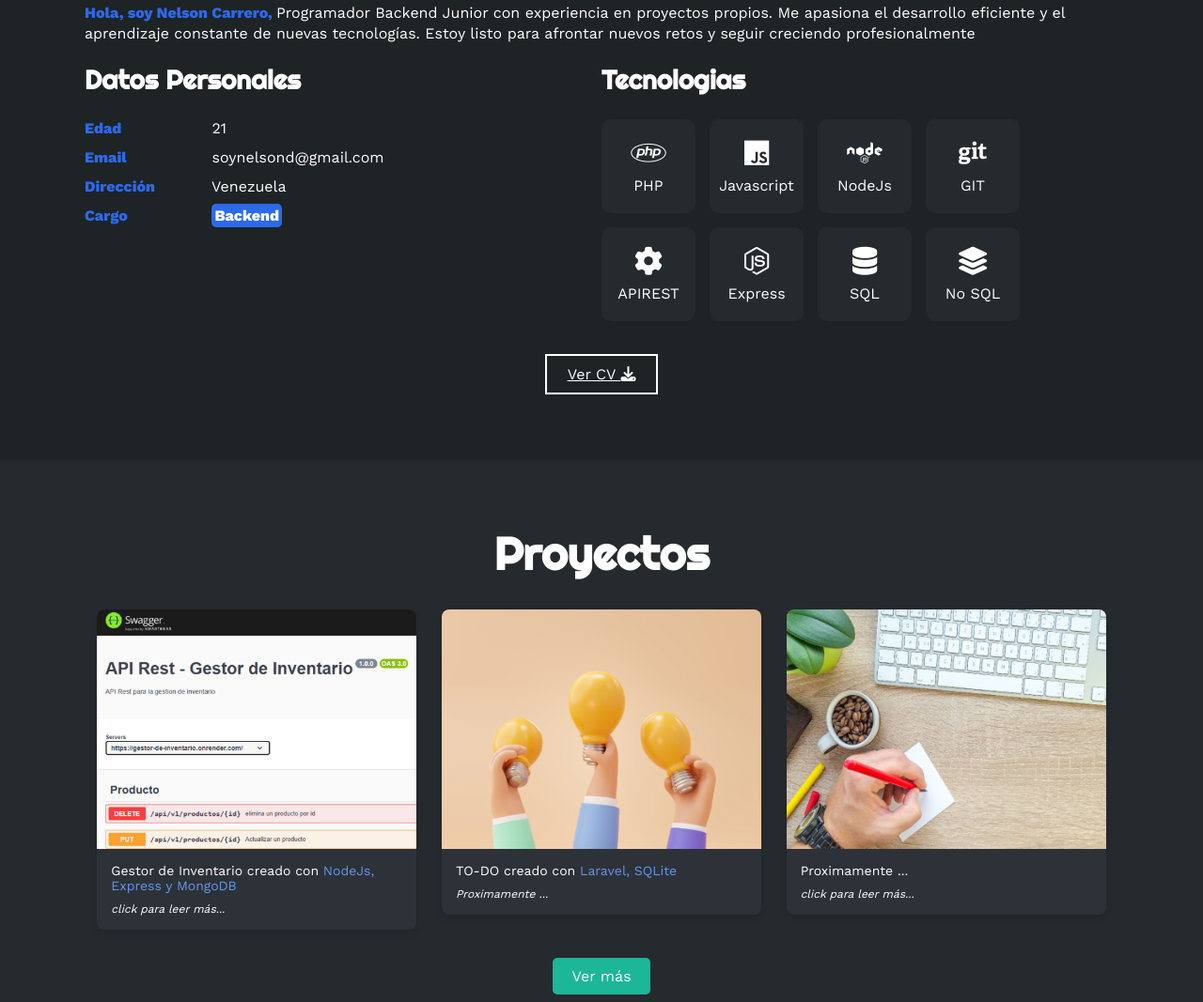
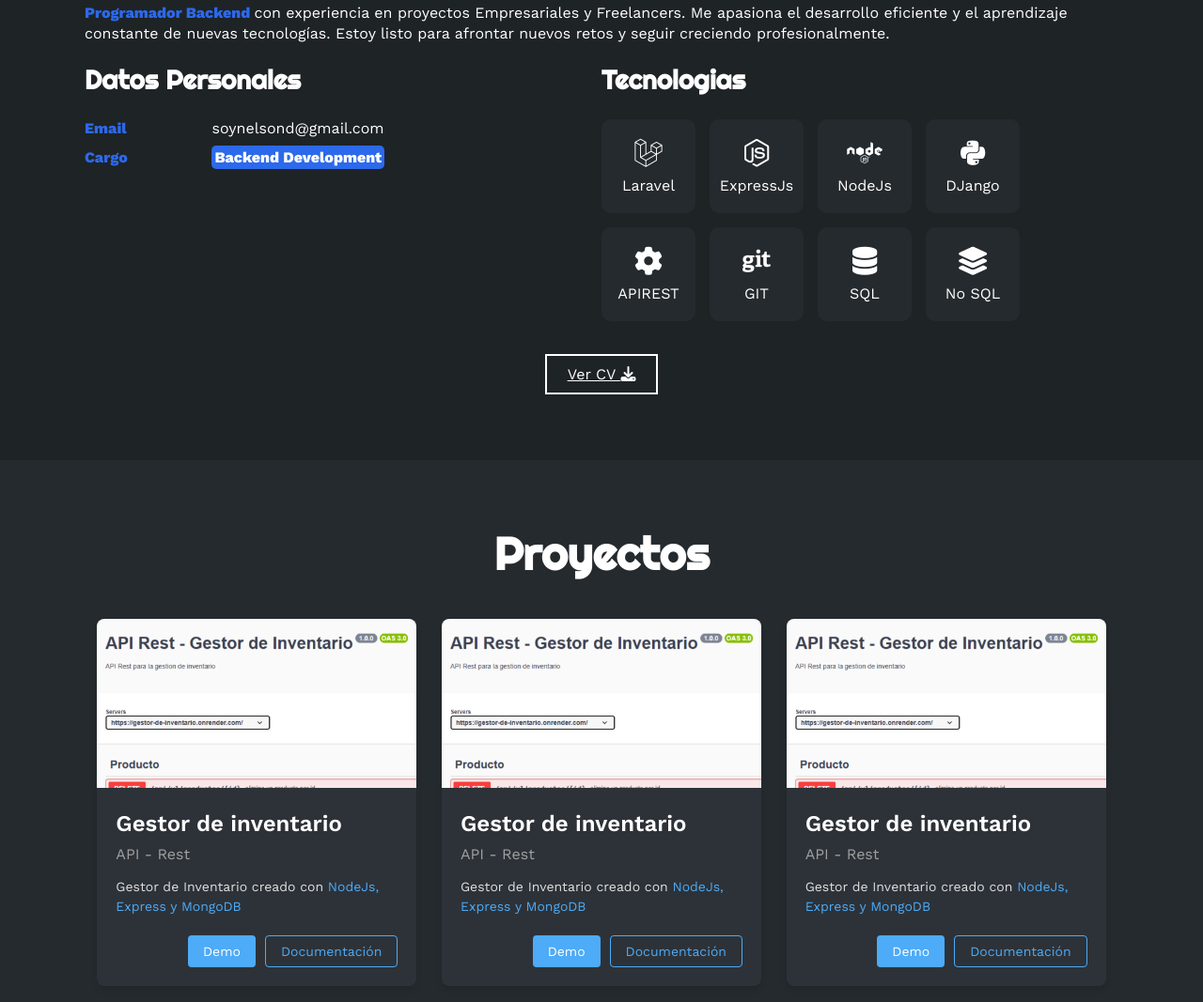
Before and after one commit to Daheid/Portafolio, a plain HTML site: page index.html in a window 1280 px wide. Shown: the part 946-2013 px from the top of the page at 94% size. Drawn offline with nearby package versions, Linux system fonts and the light colour scheme; some packages are replaced by stand-ins of ours; a script that the page names is missing.

Commit message:
Portfolio V1.0.0

```diff
--- a/estilo.css
+++ b/estilo.css
@@ -583,20 +583,7 @@
   font-size: 12px;
   font-style: italic;
 }
-#verMasBtn {
-  display: block;
-  margin: 20px auto;
-  padding: 10px 20px;
-  background-color: #1cb698;
-  color: #fff;
-  border: none;
-  border-radius: 5px;
-  cursor: pointer;
-  font-size: 16px;
-}
-#verMasBtn:hover {
-  background-color: #159a80;
-}
+
 /* SECCION CONTACTO */
 .contacto {
   background-image: url(img/contact_bg.png);
@@ -809,3 +796,117 @@
     margin: 10px;
   }
 }
+
+/*Tarjetas De Proyectos*/
+.proyecto-card {
+  position: relative;
+  max-width: 340px;
+  background-color: #2d3238;
+  border-radius: 8px;
+  overflow: hidden;
+  box-shadow: 0 4px 6px rgba(0, 0, 0, 0.1);
+  font-family: "Segoe UI", Roboto, sans-serif;
+  color: #ffffff;
+  cursor: pointer;
+  transition: transform 0.3s ease;
+  margin-top: 20px;
+  display: none;
+}
+
+.proyecto-card:hover {
+  transform: translateY(-5px);
+}
+
+.project-image {
+  width: 100%;
+  height: 180px;
+  object-fit: cover;
+}
+
+.project-content {
+  padding: 20px;
+}
+
+.project-title {
+  font-size: 24px;
+  font-weight: 600;
+  margin-bottom: 8px;
+  line-height: 1.2;
+}
+
+.project-subtitle {
+  font-size: 16px;
+  color: #a0a0a0;
+  margin-bottom: 15px;
+}
+
+.project-description {
+  font-size: 14px;
+  line-height: 1.5;
+  margin-bottom: 20px;
+  color: #e0e0e0;
+}
+
+.tech-tags {
+  color: #4dabf7;
+  font-weight: 500;
+}
+
+.project-actions {
+  display: flex;
+  gap: 10px;
+  justify-content: flex-end;
+}
+
+.action-btn {
+  padding: 8px 16px;
+  border-radius: 4px;
+  font-size: 14px;
+  font-weight: 500;
+  cursor: pointer;
+  transition: all 0.2s ease;
+  border: none;
+}
+
+.demo-btn {
+  background-color: #4dabf7;
+  color: white;
+}
+
+.demo-btn:hover {
+  background-color: #228be6;
+}
+
+.docs-btn {
+  background-color: transparent;
+  color: #4dabf7;
+  border: 1px solid #4dabf7;
+}
+
+.docs-btn:hover {
+  background-color: rgba(77, 171, 247, 0.1);
+}
+
+.proyecto-card.mostrar {
+  display: block;
+  /* O usa flex/grid según tu layout */
+  opacity: 1;
+  transform: translateY(0);
+  transition: opacity 0.3s ease, transform 0.3s ease;
+}
+
+#verMasBtn {
+  display: block;
+  margin: 20px auto;
+  padding: 10px 20px;
+  font-size: 16px;
+  cursor: pointer;
+  background-color: #4caf50;
+  color: white;
+  border: none;
+  border-radius: 4px;
+}
+
+#verMasBtn:hover {
+  background-color: #45a049;
+}
--- a/index.html
+++ b/index.html
@@ -33,7 +33,7 @@
             <li>
               <a href="#curriculum" onclick="seleccionar()">CURRICULUM</a>
             </li>
-            <li><a href="#skills" onclick="seleccionar()">SKILLS</a></li>
+            <!-- <li><a href="#skills" onclick="seleccionar()">SKILLS</a></li> -->
             <!---<li><a href="#contacto" onclick="seleccionar()">CONTACTO</a></li>--->
           </ul>
         </nav>
@@ -60,6 +60,11 @@
             target="_blank"
             ><i class="fa-brands fa-linkedin-in"></i
           ></a>
+          <a
+            href="https://api.whatsapp.com/send?phone=584125256068"
+            target="_blank"
+            ><i class="fa-brands fa-whatsapp"></i
+          ></a>
         </div>
       </div>
     </section>
@@ -69,10 +74,10 @@
       <div class="contenido-seccion">
         <h2>Sobre Mí</h2>
         <p>
-          <span>Hola, soy Nelson Carrero, </span>Programador Backend Junior con
-          experiencia en proyectos propios. Me apasiona el desarrollo eficiente
-          y el aprendizaje constante de nuevas tecnologías. Estoy listo para
-          afrontar nuevos retos y seguir creciendo profesionalmente
+          <span>Programador Backend </span>con experiencia en proyectos
+          Empresariales y Freelancers. Me apasiona el desarrollo eficiente y el
+          aprendizaje constante de nuevas tecnologías. Estoy listo para afrontar
+          nuevos retos y seguir creciendo profesionalmente.
         </p>
 
         <div class="fila">
@@ -81,51 +86,43 @@
             <h3>Datos Personales</h3>
             <ul>
               <li>
-                <strong>Edad</strong>
-                21
-              </li>
-              <li>
                 <strong>Email</strong>
                 soynelsond@gmail.com
               </li>
               <li>
-                <strong>Dirección</strong>
-                Venezuela
-              </li>
-              <li>
                 <strong>Cargo</strong>
-                <span>Backend</span>
+                <span>Backend Development</span>
               </li>
             </ul>
           </div>
 
-          <!-- intereses -->
+          <!-- tecnologias -->
           <div class="col">
             <h3>Tecnologias</h3>
             <div class="contenedor-intereses">
               <div class="interes">
-                <i class="fa-brands fa-php"></i>
-                <span>PHP</span>
+                <i class="fa-brands fa-laravel"></i>
+                <span>Laravel</span>
               </div>
               <div class="interes">
-                <i class="fa-brands fa-js"></i>
-                <span>Javascript</span>
+                <i class="fa-brands fa-node-js"></i>
+                <span>ExpressJs</span>
               </div>
               <div class="interes">
                 <i class="fa-brands fa-node"></i>
                 <span>NodeJs</span>
               </div>
               <div class="interes">
-                <i class="fa-brands fa-git"></i>
-                <span>GIT</span>
+                <i class="fa-brands fa-python"></i>
+                <span>DJango</span>
               </div>
               <div class="interes">
                 <i class="fa-solid fa-gear"></i>
                 <span>APIREST</span>
               </div>
               <div class="interes">
-                <i class="fa-brands fa-node-js"></i>
-                <span>Express</span>
+                <i class="fa-brands fa-git"></i>
+                <span>GIT</span>
               </div>
               <div class="interes">
                 <i class="fa-solid fa-database"></i>
@@ -153,63 +150,142 @@
         <h2>Proyectos</h2>
         <div class="galeria">
           <!---Proyecto 1-->
-          <div class="proyecto" id="openModalBtn">
-            <img src="img/aaaa.png" alt="APIREST - Gestor de inventario" />
-            <div class="overlay">
-              <h3>Gestor de inventario</h3>
-              <p>API - Rest</p>
+          <div class="proyecto-card" id="openModalBtn2">
+            <div class="image-container">
+              <img
+                src="img/aaaa.png"
+                alt="APIREST - Gestor de inventario"
+                class="project-image"
+              />
             </div>
-            <div class="contenido">
-              <p>
+            <div class="project-content">
+              <h3 class="project-title">Gestor de inventario</h3>
+              <p class="project-subtitle">API - Rest</p>
+              <p class="project-description">
                 Gestor de Inventario creado con
-                <span class="tecnologias">NodeJs, Express y MongoDB</span>
+                <span class="tech-tags">NodeJs, Express y MongoDB</span>
               </p>
-              <span class="leer-mas">click para leer más...</span>
+              <div class="project-actions">
+                <button class="action-btn demo-btn">Demo</button>
+                <button class="action-btn docs-btn">Documentación</button>
+              </div>
+            </div>
+          </div>
+          <!---Proyecto 2-->
+          <div class="proyecto-card" id="openModalBtn2">
+            <div class="image-container">
+              <img
+                src="img/aaaa.png"
+                alt="APIREST - Gestor de inventario"
+                class="project-image"
+              />
+            </div>
+            <div class="project-content">
+              <h3 class="project-title">Gestor de inventario</h3>
+              <p class="project-subtitle">API - Rest</p>
+              <p class="project-description">
+                Gestor de Inventario creado con
+                <span class="tech-tags">NodeJs, Express y MongoDB</span>
+              </p>
+              <div class="project-actions">
+                <button class="action-btn demo-btn">Demo</button>
+                <button class="action-btn docs-btn">Documentación</button>
+              </div>
+            </div>
+          </div>
+          <!--  Proyecto 3 -->
+          <div class="proyecto-card" id="openModalBtn2">
+            <div class="image-container">
+              <img
+                src="img/aaaa.png"
+                alt="APIREST - Gestor de inventario"
+                class="project-image"
+              />
+            </div>
+            <div class="project-content">
+              <h3 class="project-title">Gestor de inventario</h3>
+              <p class="project-subtitle">API - Rest</p>
+              <p class="project-description">
+                Gestor de Inventario creado con
+                <span class="tech-tags">NodeJs, Express y MongoDB</span>
+              </p>
+              <div class="project-actions">
+                <button class="action-btn demo-btn">Demo</button>
+                <button class="action-btn docs-btn">Documentación</button>
+              </div>
             </div>
           </div>
 
-          <!---Proyecto 2-->
-          <div class="proyecto" id="openModalBtn2">
-            <img src="img/p2.jpg" alt="Task Traker" />
-            <div class="overlay">
-              <h3>Task Traker</h3>
-              <p>API - Rest</p>
+          <!-- proyecto 4 -->
+          <div class="proyecto-card" id="openModalBtn2">
+            <div class="image-container">
+              <img
+                src="img/aaaa.png"
+                alt="APIREST - Gestor de inventario"
+                class="project-image"
+              />
             </div>
-            <div class="contenido">
-              <p>
-                TO-DO creado con
-                <span class="tecnologias">Laravel, SQLite</span>
+            <div class="project-content">
+              <h3 class="project-title">Gestor de inventario</h3>
+              <p class="project-subtitle">API - Rest</p>
+              <p class="project-description">
+                Gestor de Inventario creado con
+                <span class="tech-tags">NodeJs, Express y MongoDB</span>
               </p>
-              <span class="leer-mas">Proximamente ...</span>
+              <div class="project-actions">
+                <button class="action-btn demo-btn">Demo</button>
+                <button class="action-btn docs-btn">Documentación</button>
+              </div>
             </div>
           </div>
 
-          <!-- Repite la estructura para los proyectos 3-9 -->
-          <!-- Ejemplo para el Proyecto 3 -->
-          <div class="proyecto" id="openModalBtn3">
-            <img src="img/p3.jpg" alt="Mango Rifas" />
-            <div class="overlay">
-              <h3>Mango Rifas</h3>
-              <p>Api - Rest</p>
+          <!-- proyecto 5 -->
+          <div class="proyecto-card" id="openModalBtn2">
+            <div class="image-container">
+              <img
+                src="img/aaaa.png"
+                alt="APIREST - Gestor de inventario"
+                class="project-image"
+              />
             </div>
-            <div class="contenido">
-              <p>Proximamente ...</p>
-              <span class="leer-mas">click para leer más...</span>
+            <div class="project-content">
+              <h3 class="project-title">Gestor de inventario</h3>
+              <p class="project-subtitle">API - Rest</p>
+              <p class="project-description">
+                Gestor de Inventario creado con
+                <span class="tech-tags">NodeJs, Express y MongoDB</span>
+              </p>
+              <div class="project-actions">
+                <button class="action-btn demo-btn">Demo</button>
+                <button class="action-btn docs-btn">Documentación</button>
+              </div>
             </div>
           </div>
 
-          <!-- Añade los proyectos 4-9 siguiendo la misma estructura -->
-          <div class="proyecto">
-            <img src="img/p3.jpg" alt="Diseño Creativo - Fotografía" />
-            <div class="overlay">
-              <h3>FinanNow</h3>
-              <p>PWA</p>
+          <!-- proyecto 6 -->
+          <div class="proyecto-card" id="openModalBtn2">
+            <div class="image-container">
+              <img
+                src="img/aaaa.png"
+                alt="APIREST - Gestor de inventario"
+                class="project-image"
+              />
             </div>
-            <div class="contenido">
-              <p>Proximamente ...</p>
-              <span class="leer-mas">click para leer más...</span>
+            <div class="project-content">
+              <h3 class="project-title">Gestor de inventario</h3>
+              <p class="project-subtitle">API - Rest</p>
+              <p class="project-description">
+                Gestor de Inventario creado con
+                <span class="tech-tags">NodeJs, Express y MongoDB</span>
+              </p>
+              <div class="project-actions">
+                <button class="action-btn demo-btn">Demo</button>
+                <button class="action-btn docs-btn">Documentación</button>
+              </div>
             </div>
           </div>
+
+          <!-- Fin de los Proyecto  -->
         </div>
         <button id="verMasBtn">Ver más</button>
       </div>
@@ -225,7 +301,6 @@
             <div class="item izq">
               <h4>TSU Informatica</h4>
               <span class="casa">IUTA</span>
-              <span class="fecha">2022 - 2024</span>
               <p>Graduado en TSU en informatica.</p>
               <div class="conectori">
                 <div class="circuloi"></div>
@@ -234,7 +309,6 @@
             <div class="item izq">
               <h4>Programacion Backend</h4>
               <span class="casa">Documentacion</span>
-              <span class="fecha">2022 - 2024</span>
               <p>
                 Estudios en programacion Backend de forma autodidacta y
                 experimentando con proyectos personales.
@@ -244,10 +318,9 @@
               </div>
             </div>
             <div class="item izq">
-              <h4>Ingenieria en computacion</h4>
+              <h4>Ingenieria en Sistemas</h4>
               <span class="casa">UNA - Universidad Nacional Abierta </span>
-              <span class="fecha">2024 - Actualmente</span>
-              <p>Actualmente estudiando Ingenieria en Sistemas.</p>
+              <p>Actualmente cursando Ingenieria en Sistemas.</p>
               <div class="conectori">
                 <div class="circuloi"></div>
               </div>
@@ -256,149 +329,77 @@
 
           <div class="col derecha">
             <h3>Experiencia de trabajo</h3>
+            <!---Experiencia 1-->
             <div class="item der">
               <h4>Backend en PHP</h4>
               <span class="casa">Biblioteca Virtual de Aragua </span>
-              <span class="fecha">2023 - 2023</span>
               <p>
                 Desarrollador Backend con
-                <span style="color: cornflowerblue">PHP navito y MySQL</span> en
+                <span style="color: cornflowerblue">PHP nativo y MySQL</span> en
                 proyecto web para mejorar y optimizar los tiempos de atencion al
-                cliente en la Biblioteca donde desarrolle una logica de trabajo
+                cliente en la Biblioteca Con algoritmos de logica de trabajo
                 completa.
               </p>
               <div class="conectord">
                 <div class="circulod"></div>
               </div>
             </div>
+
+            <!---Experiencia 2-->
             <div class="item der">
               <h4>Backend en Laravel</h4>
-              <span class="casa">Mangorifas.com</span>
-              <span class="fecha">2024 - 2024</span>
+              <span class="casa">Mangorifas</span>
               <p>
-                Desarrollador backend en proyecto web para la venta de rifas.
+                Desarrollador backend en proyecto para la venta de rifas.
                 Desarrollado con las tecnologias:
                 <span style="color: cornflowerblue"
-                  >javascript, php, Laravel, MySQL y JSON</span
+                  >javascript, Laravel, MongoDB</span
                 >
               </p>
               <div class="conectord">
                 <div class="circulod"></div>
               </div>
             </div>
+
+            <!---Experiencia 3-->
             <div class="item der">
-              <h4>Backend en NodeJS</h4>
-              <span class="casa">FinanNow</span>
-              <span class="fecha">2024 - 2024</span>
+              <h4>Backend en Laravel</h4>
+              <span class="casa">INTEC C.A</span>
               <p>
-                Desarrollador fullstack en proyecto web para la gestion de
-                finanzas personales. Desarrollado con tecnologias como
+                Desarrollador Backend en proyecto para la gestion de procesos
+                internos de la empresa. Desarrollado con tecnologias como
                 <span style="color: cornflowerblue"
-                  >Nodejs, Expressjs, MongoDB,IndexeDB y PWA.</span
+                  >Laravel, Livewire, MySQL y SQLServer.</span
                 >
               </p>
               <div class="conectord">
                 <div class="circulod"></div>
               </div>
             </div>
+            <!---Experiencia 3-->
             <div class="item der">
-              <h4>Backend en Laravel</h4>
-              <span class="casa">INTEC C.A</span>
-              <span class="fecha">2024 - 2025</span>
+              <h4>Backend Developer</h4>
+              <span class="casa">Markdebrand, LLC</span>
               <p>
-                Desarrollador Backend en proyecto para la gestion de procesos
-                internos de la empresa. Desarrollado con tecnologias como
-                <span style="color: cornflowerblue">Laravel Y SQLServer.</span>
+                Desarrollo en proyectos empresariales para la gestion y comercio
+                de recursos y gasolina. Desarrollados con tecnologias como
+                <span style="color: cornflowerblue"
+                  >Nodejs, Expressjs, MongoDB, Laravel, PosgresSQL,
+                  MongoDb.</span
+                >
               </p>
               <div class="conectord">
                 <div class="circulod"></div>
               </div>
             </div>
+
+            <!---fin de experiencias-->
           </div>
         </div>
       </div>
     </section>
 
-    <!-- SECCION SKILLS -->
-    <section class="skills" id="skills">
-      <div class="contenido-seccion">
-        <h2>Skills</h2>
-        <div class="fila">
-          <!-- Technical Skill -->
-          <div class="col">
-            <h3>Habilidades Tecnicas</h3>
-            <div class="skill">
-              <span>Laravel</span>
-              <div class="barra-skill">
-                <div class="progreso">
-                  <span>75%</span>
-                </div>
-              </div>
-            </div>
-            <div class="skill">
-              <span>PWA</span>
-              <div class="barra-skill">
-                <div class="progreso">
-                  <span>80%</span>
-                </div>
-              </div>
-            </div>
-            <div class="skill">
-              <span>MVC</span>
-              <div class="barra-skill">
-                <div class="progreso">
-                  <span>85%</span>
-                </div>
-              </div>
-            </div>
-            <div class="skill">
-              <span>Testing</span>
-              <div class="barra-skill">
-                <div class="progreso">
-                  <span>65%</span>
-                </div>
-              </div>
-            </div>
-          </div>
-          <!-- Professional Skills -->
-          <div class="col">
-            <h3>Habilidades Blandas</h3>
-            <div class="skill">
-              <span>Comunicación</span>
-              <div class="barra-skill">
-                <div class="progreso">
-                  <span>90%</span>
-                </div>
-              </div>
-            </div>
-            <div class="skill">
-              <span>Trabajo en Equipo</span>
-              <div class="barra-skill">
-                <div class="progreso">
-                  <span>70%</span>
-                </div>
-              </div>
-            </div>
-            <div class="skill">
-              <span>Resolucion de Poroblemas</span>
-              <div class="barra-skill">
-                <div class="progreso">
-                  <span>80%</span>
-                </div>
-              </div>
-            </div>
-            <div class="skill">
-              <span>Dedicación</span>
-              <div class="barra-skill">
-                <div class="progreso">
-                  <span>100%</span>
-                </div>
-              </div>
-            </div>
-          </div>
-        </div>
-      </div>
-    </section>
+    <!-- SECCION SKILLS  Eliminada en esta version Buscar antes del commit del 16-08-2025-->
 
     <!-- SECCION CONTACTO
     <section id="contacto" class="contacto">
@@ -465,13 +466,18 @@
         <i class="fa-solid fa-angles-up"></i>
       </a>
       <div class="redes">
+        <a href="https://github.com/Daheid" target="_blank"
+          ><i class="fa-brands fa-github"></i
+        ></a>
         <a
           href="https://www.linkedin.com/in/nelson-carrero-96b984202/"
           target="_blank"
           ><i class="fa-brands fa-linkedin-in"></i
         ></a>
-        <a href="https://github.com/Daheid" target="_blank"
-          ><i class="fa-brands fa-github"></i
+        <a
+          href="https://api.whatsapp.com/send?phone=584125256068"
+          target="_blank"
+          ><i class="fa-brands fa-whatsapp"></i
         ></a>
       </div>
     </footer>
--- a/vermas.js
+++ b/vermas.js
@@ -1,32 +1,31 @@
 document.addEventListener("DOMContentLoaded", function () {
-  const proyectos = document.querySelectorAll(".proyecto")
+  const proyectos = document.querySelectorAll(".proyecto-card")
   const verMasBtn = document.getElementById("verMasBtn")
   let elementosMostrados = 3
 
-  // Mostrar los primeros 3 elementos al cargar la página
-  for (let i = 0; i < elementosMostrados; i++) {
-    if (proyectos[i]) {
-      proyectos[i].classList.add("mostrar")
-    }
+  // Función para inicializar la visualización
+  function inicializarProyectos() {
+    proyectos.forEach((proyecto, index) => {
+      if (index < elementosMostrados) {
+        proyecto.classList.add("mostrar")
+      } else {
+        proyecto.classList.remove("mostrar")
+      }
+    })
+
+    // Ocultar botón si no hay más proyectos por mostrar
+    verMasBtn.style.display =
+      elementosMostrados >= proyectos.length ? "none" : "block"
   }
+
+  // Inicializar al cargar la página
+  inicializarProyectos()
 
   // Al hacer clic en "Ver más"
   verMasBtn.addEventListener("click", function () {
-    let nuevosElementos = 0
+    elementosMostrados += 3
 
-    // Mostrar 3 elementos más
-    for (let i = elementosMostrados; i < elementosMostrados + 3; i++) {
-      if (proyectos[i]) {
-        proyectos[i].classList.add("mostrar")
-        nuevosElementos++
-      }
-    }
-
-    elementosMostrados += nuevosElementos
-
-    // Si ya no hay más elementos por mostrar, ocultar el botón
-    if (elementosMostrados >= proyectos.length) {
-      verMasBtn.style.display = "none"
-    }
+    // Mostrar los siguientes proyectos
+    inicializarProyectos()
   })
 })
```
Also changed, not shown: 1 other file.
